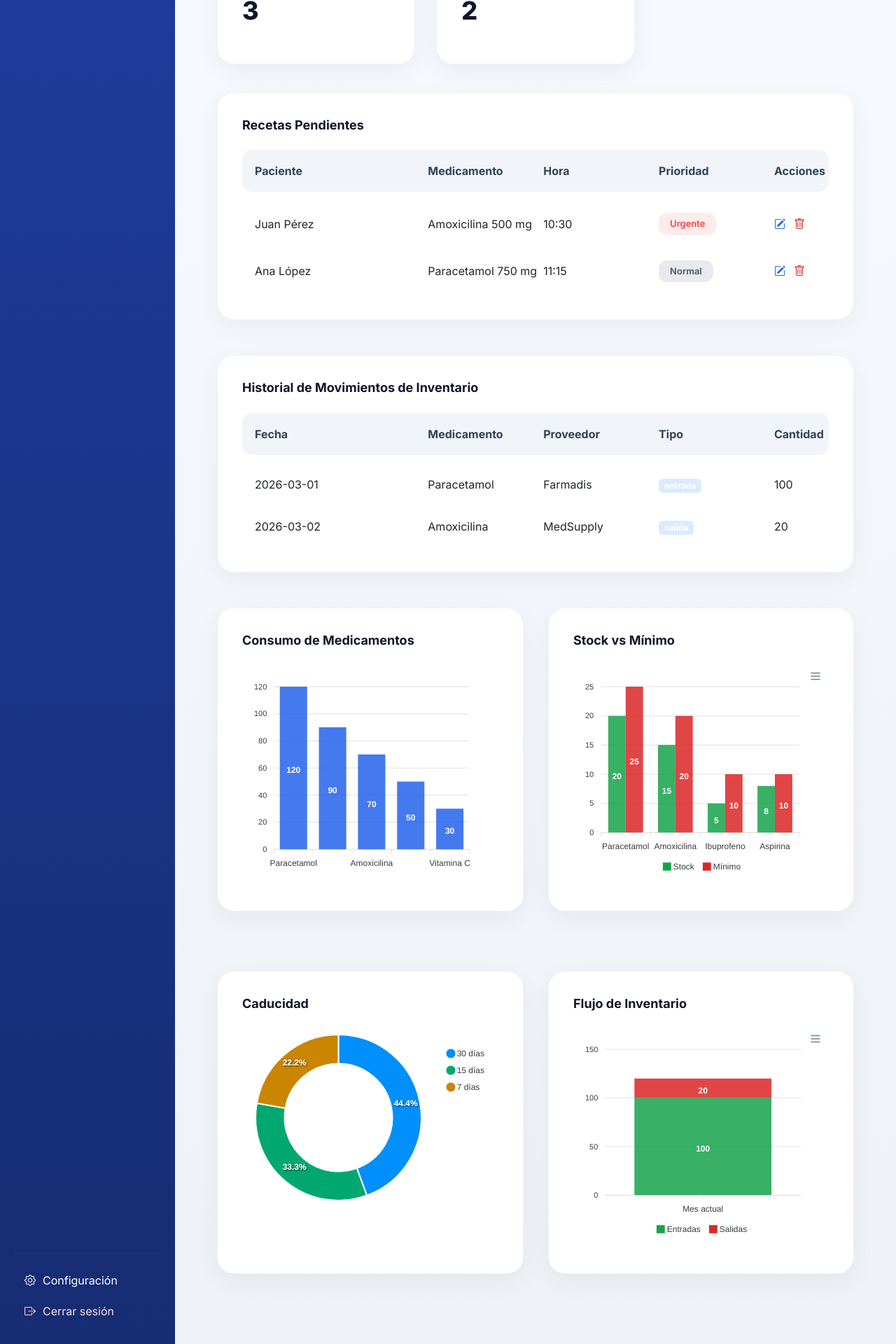
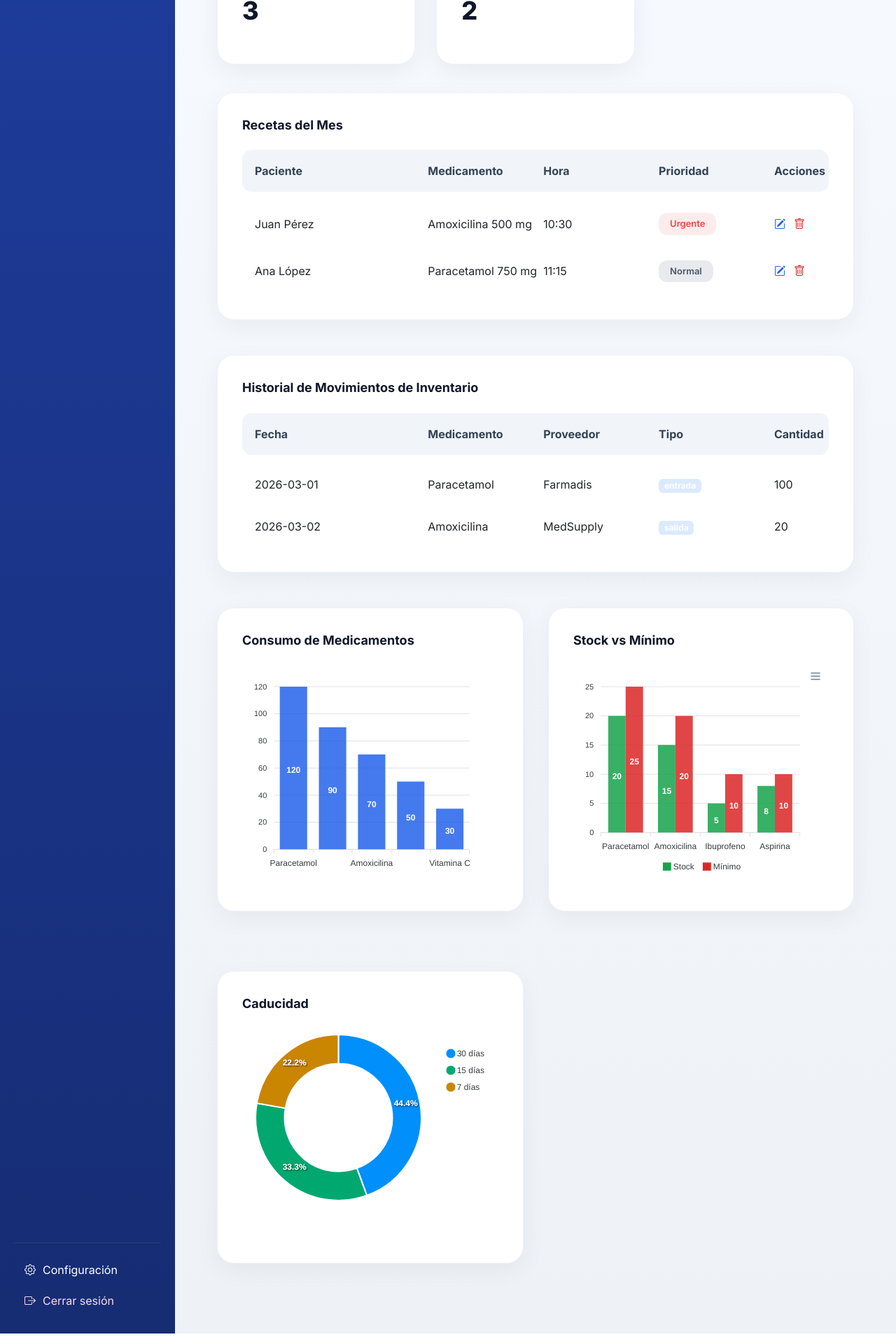
Before and after one commit to poooootaaaaaa-boop/proyecto_frontend, a React (Vite) app: page /farmacia/dashboard in a window 1280 px wide. Shown: the part 504-2424 px from the top of the page at 70% size. Built offline with nearby package versions, Linux system fonts and the light colour scheme.

Commit message:
se quito la grafica de historial de entradas y salidas

```diff
--- a/src/pages/farmacia/DashboardFarmacia.jsx
+++ b/src/pages/farmacia/DashboardFarmacia.jsx
@@ -140,27 +140,6 @@ const caducidad = {
   },
 };
 
-const flujoInventario = {
-  series: [
-    {
-      name: "Entradas",
-      data: [entradasMes],
-    },
-    {
-      name: "Salidas",
-      data: [salidasMes],
-    },
-  ],
-  options: {
-    chart: { type: "bar", stacked: true },
-    colors: ["#16a34a", "#dc2626"],
-    xaxis: {
-      categories: ["Mes actual"],
-    },
-  },
-};
-
-
 
   // abrir editar
   const abrirEditar = (receta) => {
@@ -252,7 +231,7 @@ const flujoInventario = {
   </div>
 
   <div className="stat-card-modern">
-    <small>🧾 Recetas pendientes</small>
+    <small>🧾 Recetas del mes</small>
     <h3>{recetasPendientes}</h3>
   </div>
 
@@ -260,7 +239,7 @@ const flujoInventario = {
 
         {/* TABLA */}
         <div className="card-modern table-card">
-          <h5 className="section-title">Recetas Pendientes</h5>
+          <h5 className="section-title">Recetas del Mes</h5>
 
           <div className="table-modern">
             <div className="table-header-modern">
@@ -367,10 +346,6 @@ Historial de Movimientos de Inventario
     <Chart options={caducidad.options} series={caducidad.series} type="donut" height={300}/>
   </div>
 
-  <div className="card-modern">
-    <h5 className="section-title">Flujo de Inventario</h5>
-    <Chart options={flujoInventario.options} series={flujoInventario.series} type="bar" height={300}/>
-  </div>
 
 </div>
       </div>
```
